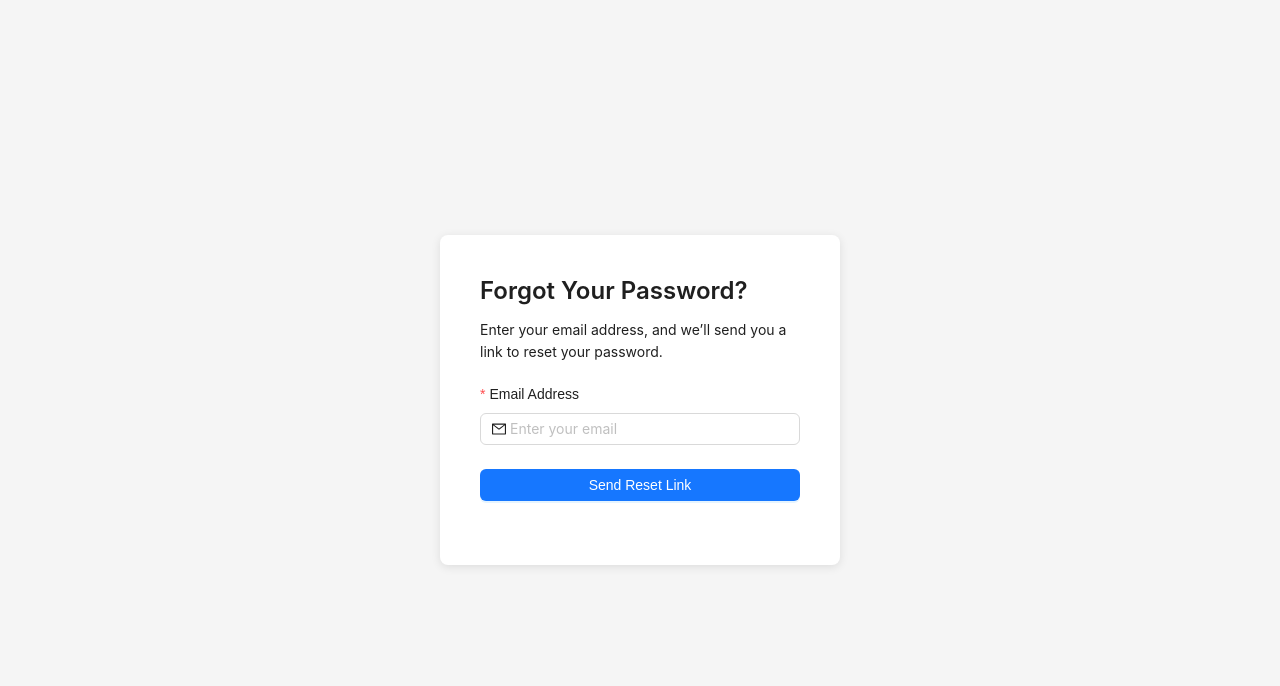
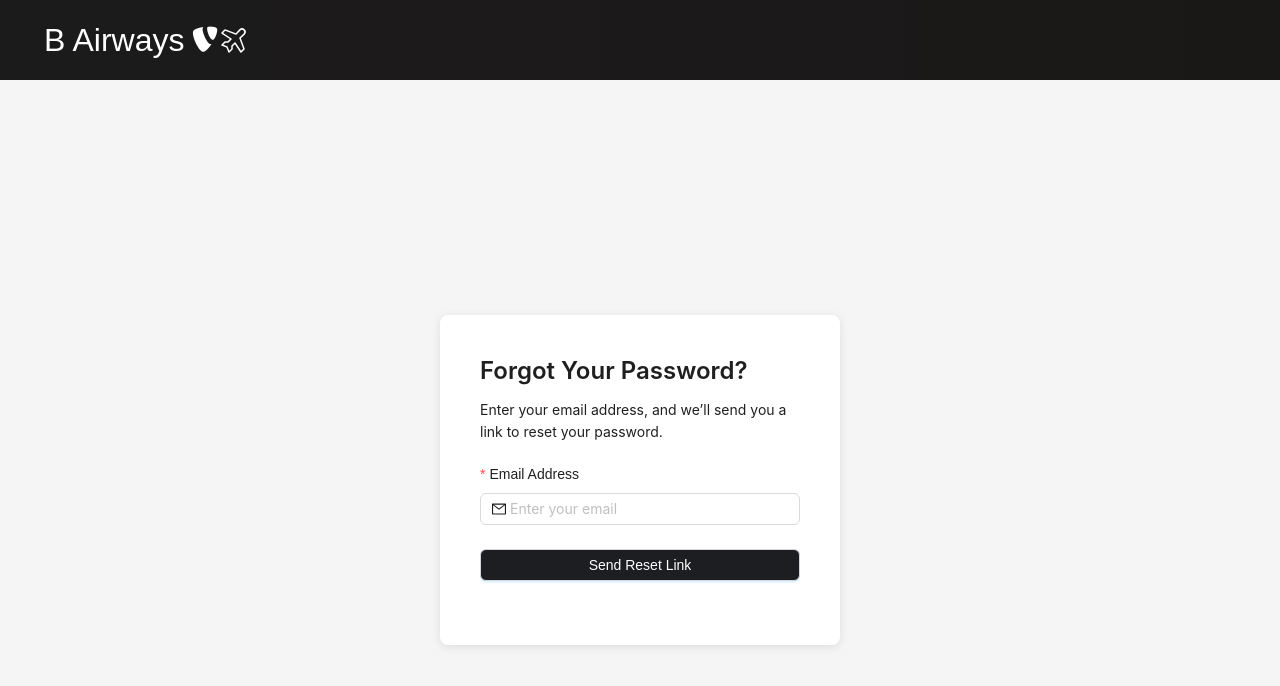
Before and after one commit to De-Silva-Madhushankha/Airline-Reservation-System, a React (Vite) app in the folder b-airlines-frontend/: page /forgot-password in a window 1280 px wide. Shown: the top 686 px of the page. Built offline with nearby package versions, Linux system fonts and the light colour scheme.

Commit message:
Updated Forgot Password Page

```diff
--- a/b-airlines-frontend/src/App.jsx
+++ b/b-airlines-frontend/src/App.jsx
@@ -8,10 +8,11 @@ import SignUp from './pages/SignUp';
 import SignIn from './pages/SignIn';
 import Book from './pages/Book';
 import Help from './pages/Help';
-import ForgotPasswordPage from './components/ForgotPassword';
+import ForgotPassword from './pages/ForgotPassword';
 import Profile from './pages/Profile';
 import axiosSetup from './axiosSetup';
 import Schedule from './pages/Schedule';
+import NotFound from './pages/NotFound';
 
 
 
@@ -23,11 +24,12 @@ function App() {
       <Router>
         <Routes>
           <Route path="/" element={<Home/>} />
+          <Route path="/not-found" element={<NotFound/>} />
           <Route path="/sign-up" element={<SignUp/>} />
           <Route path="/sign-in" element={<SignIn/>} />
           <Route path="/book" element={<Book/>} />
           <Route path="/help" element={<Help/>} />
-          <Route path="/forgot-password" element={<ForgotPasswordPage/>} />
+          <Route path="/forgot-password" element={<ForgotPassword/>} />
           <Route path="/schedule" element={<Schedule/>} />
           <Route path="/user/profile" element = {<Profile/>}/>
           <Route path="*" element={<Home/>} />
--- a/b-airlines-frontend/src/components/ForgotPassword.css
+++ b/b-airlines-frontend/src/components/ForgotPassword.css
@@ -1,5 +1,3 @@
-/* ForgotPassword.css */
-
 .forgot-password-content {
     display: flex;
     justify-content: center;
--- a/b-airlines-frontend/src/components/ForgotPassword.jsx
+++ b/b-airlines-frontend/src/components/ForgotPassword.jsx
@@ -6,7 +6,7 @@ import './ForgotPassword.css'; // For responsive styles (we'll add this below)
 const { Content } = Layout;
 const { Title, Text } = Typography;
 
-const ForgotPasswordPage = () => {
+const ForgotPasswordC = () => {
   const [loading, setLoading] = useState(false);
 
   const onFinish = async (values) => {
@@ -66,6 +66,7 @@ const ForgotPasswordPage = () => {
               <Button
                 type="primary"
                 htmlType="submit"
+                style={{ backgroundColor: '#1d1e22', borderColor: '#d4d4dc' }}
                 loading={loading}
                 block
               >
@@ -79,4 +80,4 @@ const ForgotPasswordPage = () => {
   );
 };
 
-export default ForgotPasswordPage;
+export default ForgotPasswordC;
--- /dev/null
+++ b/b-airlines-frontend/src/pages/ForgotPassword.jsx
@@ -0,0 +1,13 @@
+import ForgotPasswordC from "../components/ForgotPassword";
+import CommonHeader from "../components/Header";
+
+const ForgotPassword = () => {
+  return (
+    <div>
+      <CommonHeader />
+      <ForgotPasswordC />
+    </div>
+  );
+};
+
+export default ForgotPassword;
```
